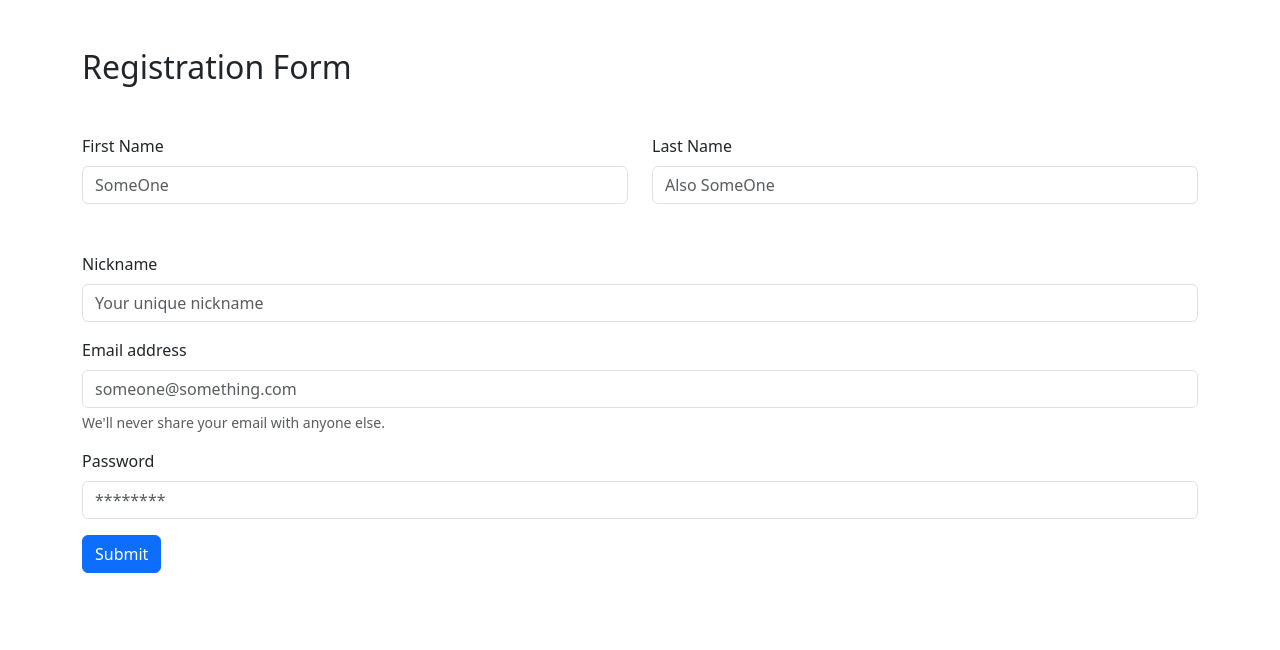
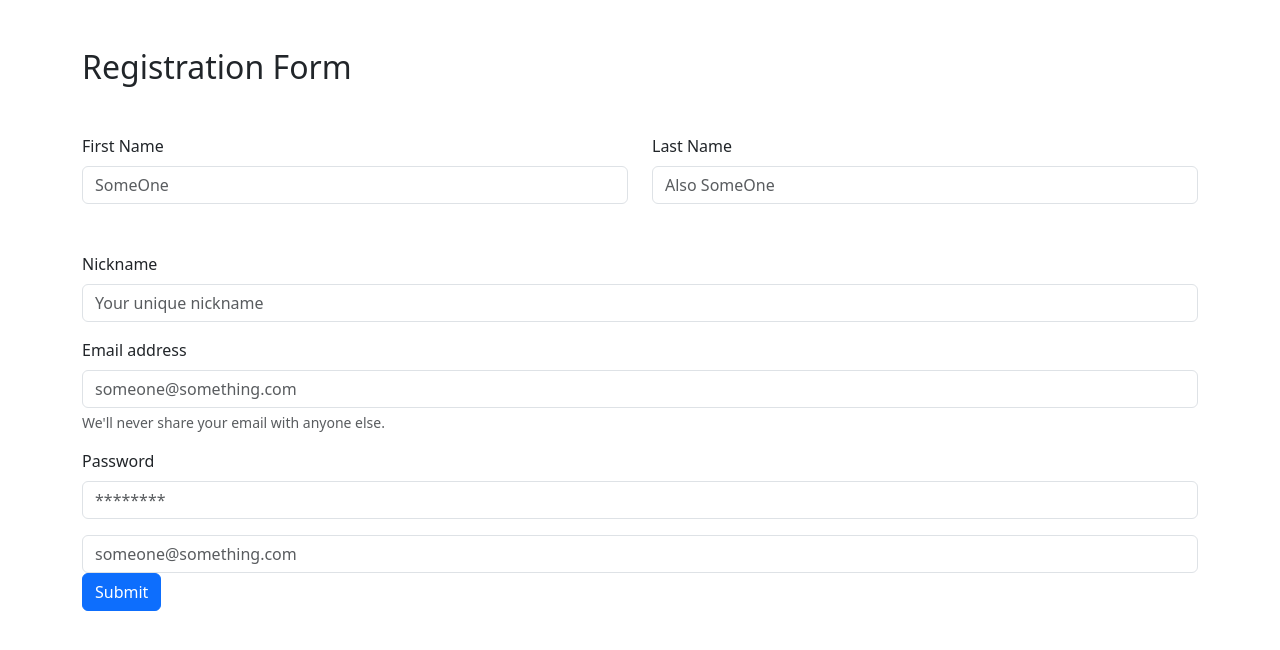
Before and after one commit to haroon909/react_test, a React (Create React App) app: page / in a window 1280 px wide. Shown: the top 650 px of the page. Built offline with nearby package versions, Linux system fonts and the light colour scheme.

Commit message:
--- Auto Git Commit ---

```diff
--- a/src/Pages/Registeration.jsx
+++ b/src/Pages/Registeration.jsx
@@ -175,7 +175,16 @@ const Registration = () => {
               value={userPassword}
               onChange={(e) => setUserPassword(e.target.value)}
             />
+
           </div>
+          <input
+              type="email"
+              className="form-control"
+              id="email"
+              placeholder="someone@something.com"
+              value={userEmail}
+              onChange={(e) => setUserEmail(e.target.value)}
+            />
           <button type="submit" className="btn btn-primary">
             Submit
           </button>
```
Also changed, not shown: .autogit/logs/log-25-8-2024-3-3-59.txt (added).
